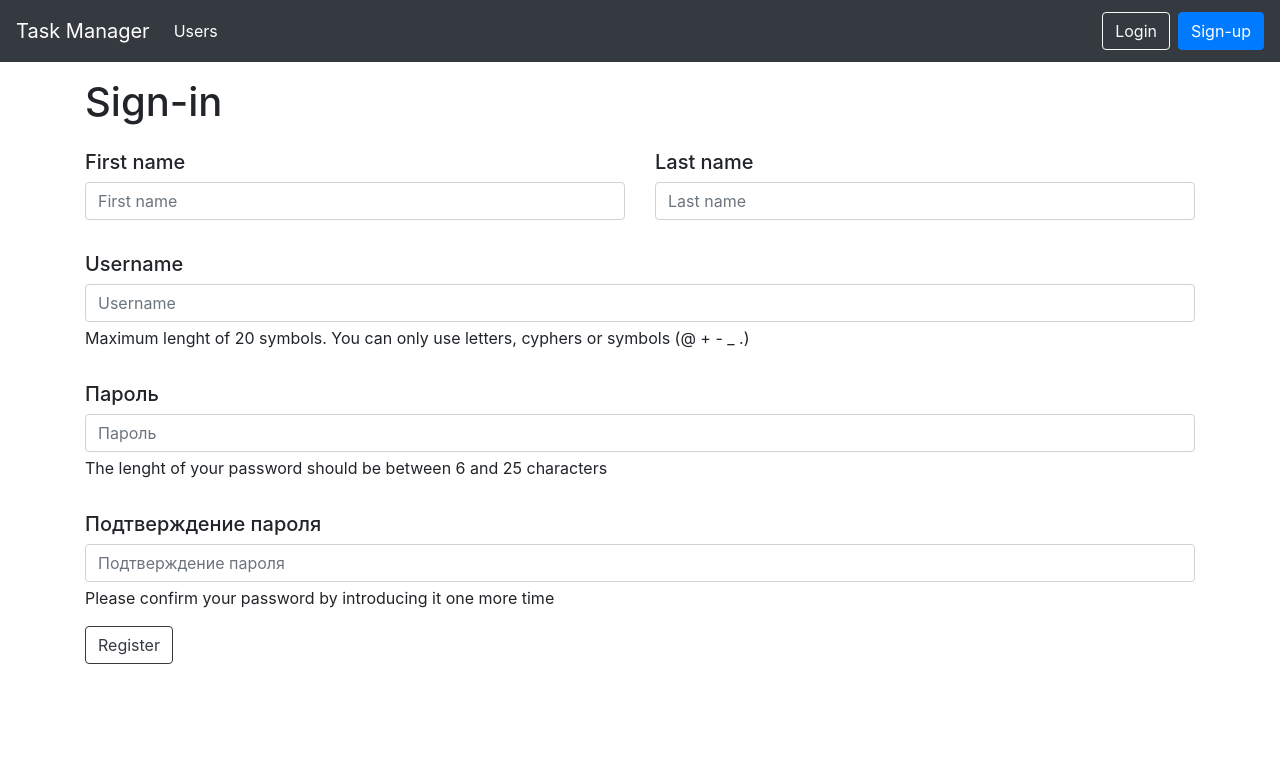
After one commit to algrince/python-project-52, a Django app: page /users/create/ in a window 1280 px wide. The commit adds this page. Shown: the top 783 px of the page. Run offline with Django 4.2, Linux system fonts and the light colour scheme; some libraries are stand-ins or nearby versions.

Commit message:
add patterns for CUD user

```diff
--- a/task_manager/templates/base.html
+++ b/task_manager/templates/base.html
@@ -28,7 +28,7 @@
                     <a href="#" class="btn btn-outline-light ml-2 my-1">{% trans 'Login' %}</a>
                   </li>
                   <li class="nav-item">
-                    <a href="#" class="btn btn-primary ml-2 my-1">{% trans 'Sign-up' %}</a>
+                    <a href="{% url 'user_create' %}" class="btn btn-primary ml-2 my-1">{% trans 'Sign-up' %}</a>
                   </li>
               </ul>
             </div>
--- /dev/null
+++ b/task_manager/templates/users/create_user.html
@@ -0,0 +1,45 @@
+{% extends 'base.html' %}
+{% load i18n %}
+{% load bootstrap4 %}
+
+
+{% bootstrap_css %}
+{% bootstrap_javascript jquery='full' %}
+
+
+{% block content %}
+
+<h1>{% trans 'Sign-in' %}</h1>
+
+<body>
+    <form>
+        <div class="row g-3">
+            <div class="col">
+                <label for="id_first_name" class="form-label h5 mt-3">{% trans 'First name' %}</label>
+                <input type="text" class="form-control mb-3" maxlenght="150" required id="id_first_name" placeholder="{% trans 'First name' %}">
+            </div>
+            <div class="col">
+                <label for="id_last_name" class="form-label h5 mt-3">{% trans 'Last name' %}</label>
+                <input type="text" class="form-control mb-3" maxlenght="150" required id="id_last_name" placeholder="{% trans 'Last name' %}">
+            </div>
+        </div>
+        <div class="mb-3">
+          <label for="id_username" class="form-label h5 mt-3">{% trans 'Username' %}</label>
+          <input type="text" class="form-control" maxlenght="20" required id="id_username" placeholder="{% trans 'Username' %}">
+          <div id="id_username" class="form-text mb-3">{% trans 'Maximum lenght of 20 symbols. You can only use letters, cyphers or symbols (@ + - _ .)' %}</div>
+        </div>
+        <div class="mb-3">
+          <label for="id_password1" class="form-label h5 mt-3">{% trans 'Password' %}</label>
+          <input type="password" class="form-control" maxleght="25" required id="id_password1" placeholder="{% trans 'Password' %}">
+          <div id="id_password1" class="form-text mb-3">{% trans 'The lenght of your password should be between 6 and 25 characters' %}</div>
+        </div>
+        <div class="mb-3">
+            <label for="id_password2" class="form-label h5 mt-3">{% trans 'Password confirmation' %}</label>
+            <input type="password" class="form-control" maxleght="25" required id="id_password2" placeholder="{% trans 'Password confirmation' %}">
+            <div id="id_password2" class="form-text mb-3">{% trans 'Please confirm your password by introducing it one more time' %}</div>
+          </div>
+        <button type="submit" class="btn btn-outline-dark">{% trans 'Register' %}</button>
+    </form>
+</body>
+
+{% endblock %}
--- /dev/null
+++ b/task_manager/users/forms.py
@@ -0,0 +1,8 @@
+from django.forms import ModelForm
+from task_manager.users.models import User
+
+
+class UserForm(ModelForm):
+    class Meta:
+        model = User
+        fields = []
--- a/task_manager/users/urls.py
+++ b/task_manager/users/urls.py
@@ -3,4 +3,5 @@ from task_manager.users import views
 
 urlpatterns = [
     path('', views.UserIndexView.as_view(), name='index'),
+    path('create/', views.UserFormCreateView.as_view(), name='user_create')
 ]
--- a/task_manager/users/views.py
+++ b/task_manager/users/views.py
@@ -1,7 +1,7 @@
 from django.shortcuts import render
 from django.views import View
 from task_manager.users.models import User
-
+from task_manager.users.forms import UserForm
 
 class UserIndexView(View):
 
@@ -10,3 +10,15 @@ class UserIndexView(View):
         return render(request, 'users/index.html', context={
             'users': users,
         })
+
+
+class UserFormCreateView(View):
+
+    def get(self, request, *args, **kwargs):
+        form = UserForm()
+        return render(request, 'users/create_user.html', {'form': form})
+
+
+    def post(self, request, *args, **kwargs):
+        form = UserForm(request.POST)
+        pass
```
Also changed, not shown: task_manager/templates/users/delete_user.html (added, +21 -0 lines), task_manager/templates/users/update_user.html (added, +45 -0 lines), locale/ru/LC_MESSAGES/django.po, 1 other file.
